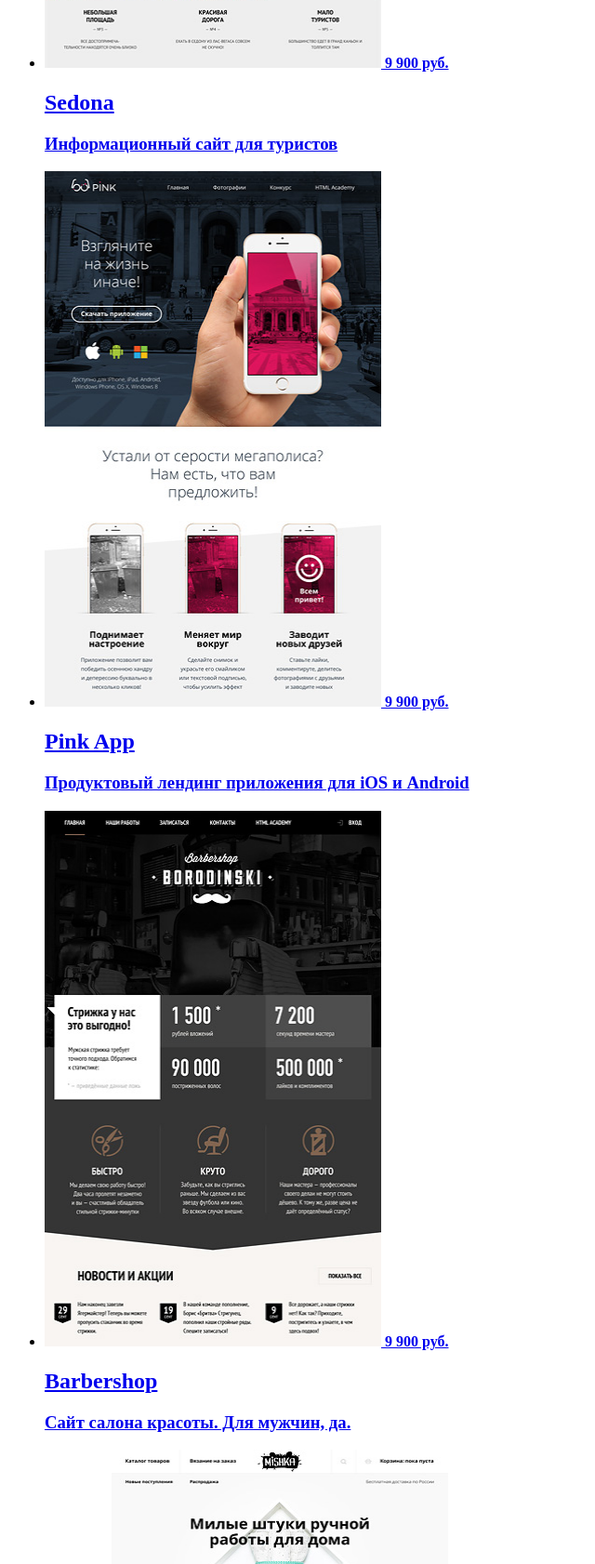
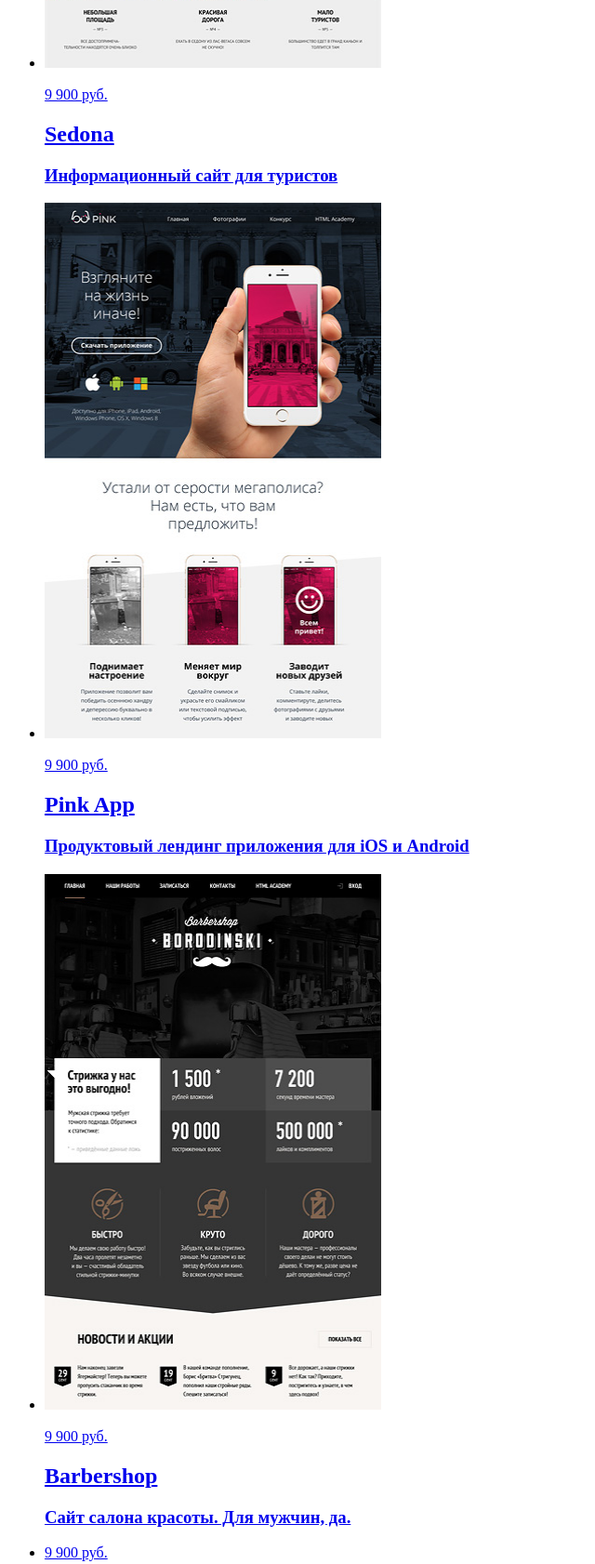
Before and after one commit to FanNikita/434501-nerds, a plain HTML site: page nerds-catalog.html in a window 1280 px wide. Shown: the part 967-2649 px from the top of the page at 93% size, without its empty margins (0-640 px from the left). Drawn offline with Linux system fonts and the light colour scheme.

Commit message:
Замечания исправлены
поправил уехавшие тэги и заменил <strong> на <p>

```diff
--- a/nerds-catalog.html
+++ b/nerds-catalog.html
@@ -88,7 +88,7 @@
 					<li>
 						<a href="/">
 							<img src="img/img-sedona.jpg" width=362 height=576>
-							<strong>9 900 руб.</strong>
+							<p>9 900 руб.</p>
 							<h2>Sedona</h2>
 							<h3>Информационный сайт  для туристов</h3>
 						</a>
@@ -96,7 +96,7 @@
 					<li>
 						<a href="/">
 						<img src="img/img-pink.jpg" width=362 height=576>
-						<strong>9 900 руб.</strong>
+						<p>9 900 руб.</p>
 						<h2>Pink App</h2>
 						<h3>Продуктовый лендинг приложения для iOS и Android</h3>
 						</a>
@@ -104,14 +104,14 @@
 					<li>
 						<a href="/">
 						<img src="img/img-barbershop.jpg" width=362 height=576>
-						<strong>9 900 руб.</strong>
+						<p>9 900 руб.</p>
 						<h2>Barbershop</h2>
 						<h3>Сайт салона красоты. Для мужчин, да.</h3>
 						</a>
 					</li>
 					<li>
 						<a href ="/">
-						<strong>9 900 руб.</strong>
+						<p>9 900 руб.</p>
 						<img src="img/img-mishka.jpg" width=362 height=576>
 						<h2>MISHKA</h2>
 						<h3>Интернет-магазин  вязаных игрушек</h3>
@@ -119,7 +119,7 @@
 					</li>
 					<li>
 						<a href="/">
-						<strong>9 900 руб.</strong>
+						<p>9 900 руб.</p>
 						<img src="img/img-aplus.jpg" width=362 height=576>
 						<h2>A Plus</h3>
 						<h3>Лендинг курсов повышения квалификации</h3>
@@ -127,7 +127,7 @@
 					</li>
 					<li>
 						<a href="/">
-						<strong>9 900 руб.</strong>
+						<p>9 900 руб.</p>
 						<img src="img/img-kvast.jpg" width=362 height=576>
 						<h2>КВАСТ</h2>
 						<h3>Промо-сайт производителя крафтового кваса</h3>
@@ -146,17 +146,17 @@
 					<div class="map"></div>
 					<ul>
 						<li><h2>NЁRDS DESIGN STUDIO</h2>
-						<p>191186, Санкт-Петербург,  ул. Б. Конюшенная, д. 19/8  тел. +7 (</p>
+						<p>191186, Санкт-Петербург,  ул. Б. Конюшенная, д. 19/8</p>
 						<p>тел. +7 (812) 275-75-75</p>
 						<a class="writeToUs"></a>
 						</li>
 					</ul>
 				</section>
-					<ul class="socialButtons">
-						<li><a href="/">vk</a></li>
-						<li><a href="/">fb</a></li>
-						<li><a href="/">inst</a></li>
-					</ul>
+				<ul class="socialButtons">
+					<li><a href="/">vk</a></li>
+					<li><a href="/">fb</a></li>
+					<li><a href="/">inst</a></li>
+				</ul>
 				<p>Давайте дружить, это выгодно!</p>
 				<p><h3>Скидка 10% для друзей из социальных сетей</h3></p>
 			</footer>
```
Also changed, not shown: index.html (+2 -1 lines).
